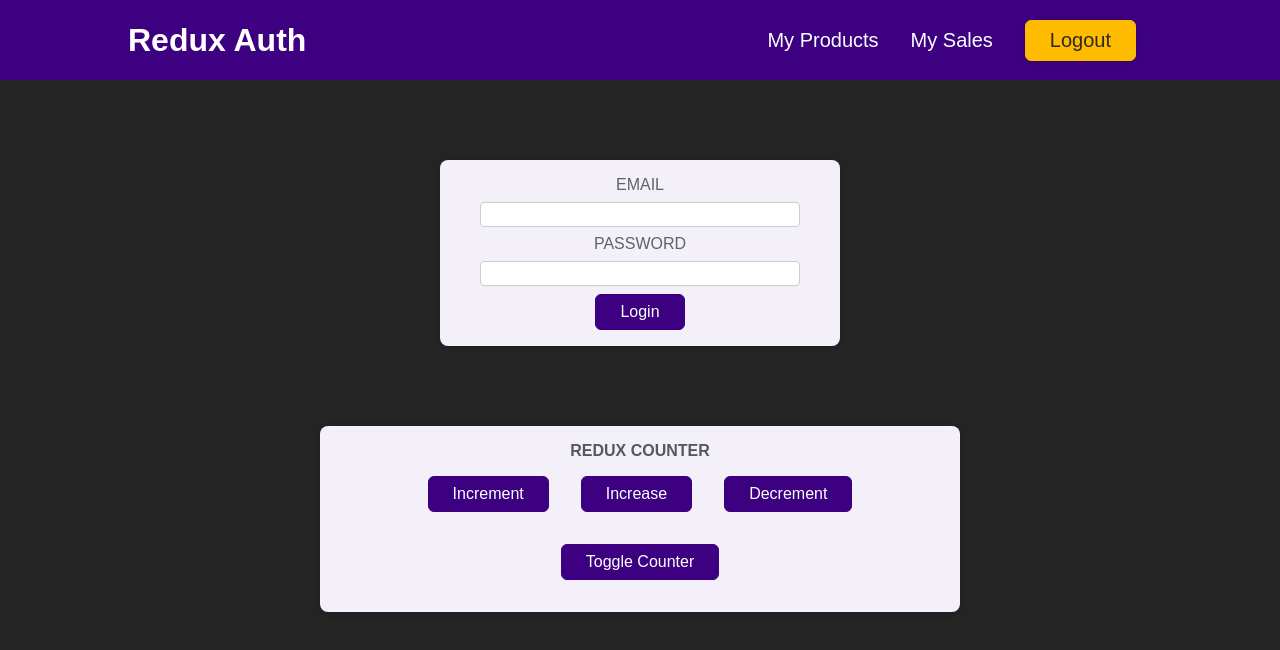
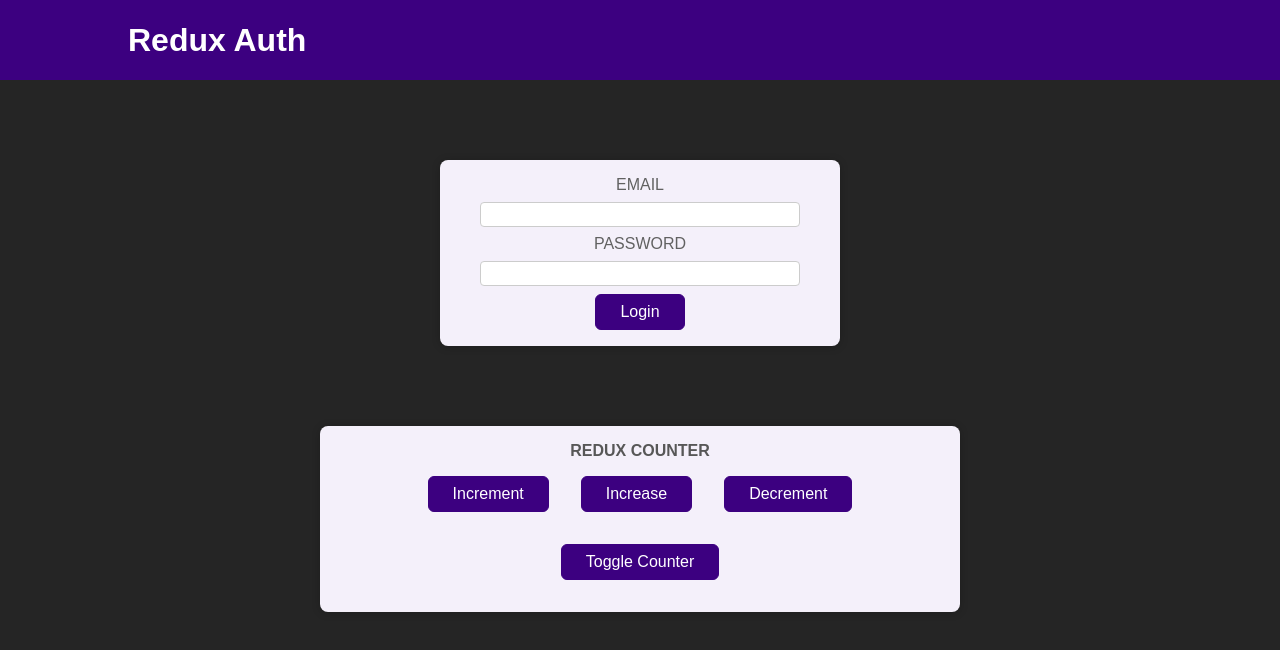
Before and after one commit to Francisco-BT/react-complete-guide, a React (Create React App) app: page / in a window 1280 px wide. Shown: the top 650 px of the page. Built offline with nearby package versions, Linux system fonts and the light colour scheme.

Commit message:
feat: use authSlice

```diff
--- a/src/App.js
+++ b/src/App.js
@@ -1,12 +1,18 @@
+import { useSelector } from "react-redux";
+
 import Counter from "./components/Counter";
 import Header from "./components/Header";
 import Auth from "./components/Auth";
+import UserProfile from "./components/UserProfile";
 
 function App() {
+  const { isAuthenticated } = useSelector((state) => state.auth);
+
   return (
     <>
       <Header />
-      <Auth />
+      {!isAuthenticated && <Auth />}
+      {isAuthenticated && <UserProfile />}
       <Counter />
     </>
   );
--- a/src/components/Auth.js
+++ b/src/components/Auth.js
@@ -1,17 +1,27 @@
-import classes from './Auth.module.css';
+import { useDispatch } from "react-redux";
+import { authActions } from "../store";
+import classes from "./Auth.module.css";
 
 const Auth = () => {
+  const dispatch = useDispatch();
+
+  const loginHandler = (event) => {
+    event.preventDefault();
+
+    dispatch(authActions.login());
+  };
+
   return (
     <main className={classes.auth}>
       <section>
-        <form>
+        <form onSubmit={loginHandler}>
           <div className={classes.control}>
-            <label htmlFor='email'>Email</label>
-            <input type='email' id='email' />
+            <label htmlFor="email">Email</label>
+            <input type="email" id="email" />
           </div>
           <div className={classes.control}>
-            <label htmlFor='password'>Password</label>
-            <input type='password' id='password' />
+            <label htmlFor="password">Password</label>
+            <input type="password" id="password" />
           </div>
           <button>Login</button>
         </form>
--- a/src/components/Header.js
+++ b/src/components/Header.js
@@ -1,22 +1,34 @@
-import classes from './Header.module.css';
+import { useDispatch, useSelector } from "react-redux";
+import { authActions } from "../store";
+
+import classes from "./Header.module.css";
 
 const Header = () => {
+  const dispatch = useDispatch();
+  const { isAuthenticated } = useSelector((state) => state.auth);
+
+  const logoutHandler = () => {
+    dispatch(authActions.logout());
+  };
+
   return (
     <header className={classes.header}>
       <h1>Redux Auth</h1>
+      {isAuthenticated && (
         <nav>
           <ul>
             <li>
-            <a href='/'>My Products</a>
+              <a href="/">My Products</a>
             </li>
             <li>
-            <a href='/'>My Sales</a>
+              <a href="/">My Sales</a>
             </li>
             <li>
-            <button>Logout</button>
+              <button onClick={logoutHandler}>Logout</button>
             </li>
           </ul>
         </nav>
+      )}
     </header>
   );
 };
```
Lines whose indentation alone changed are shown as unchanged.
